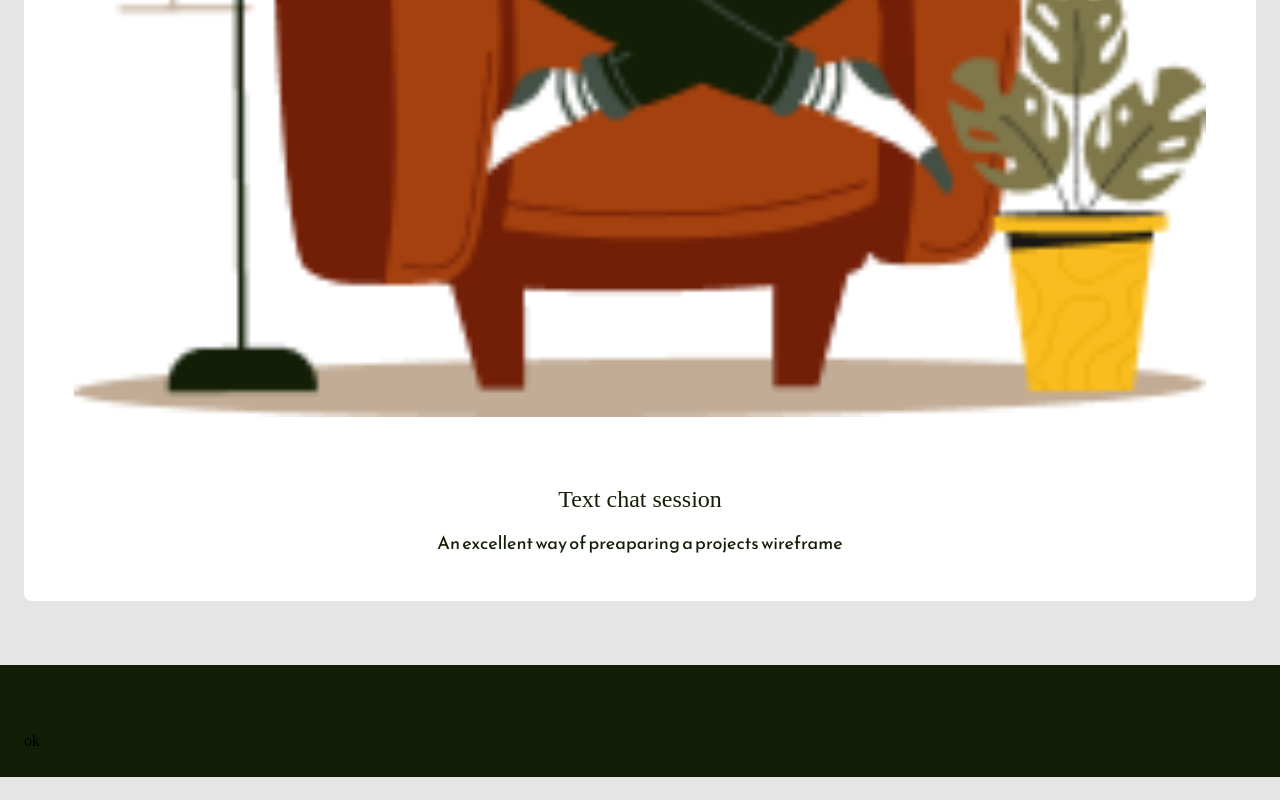
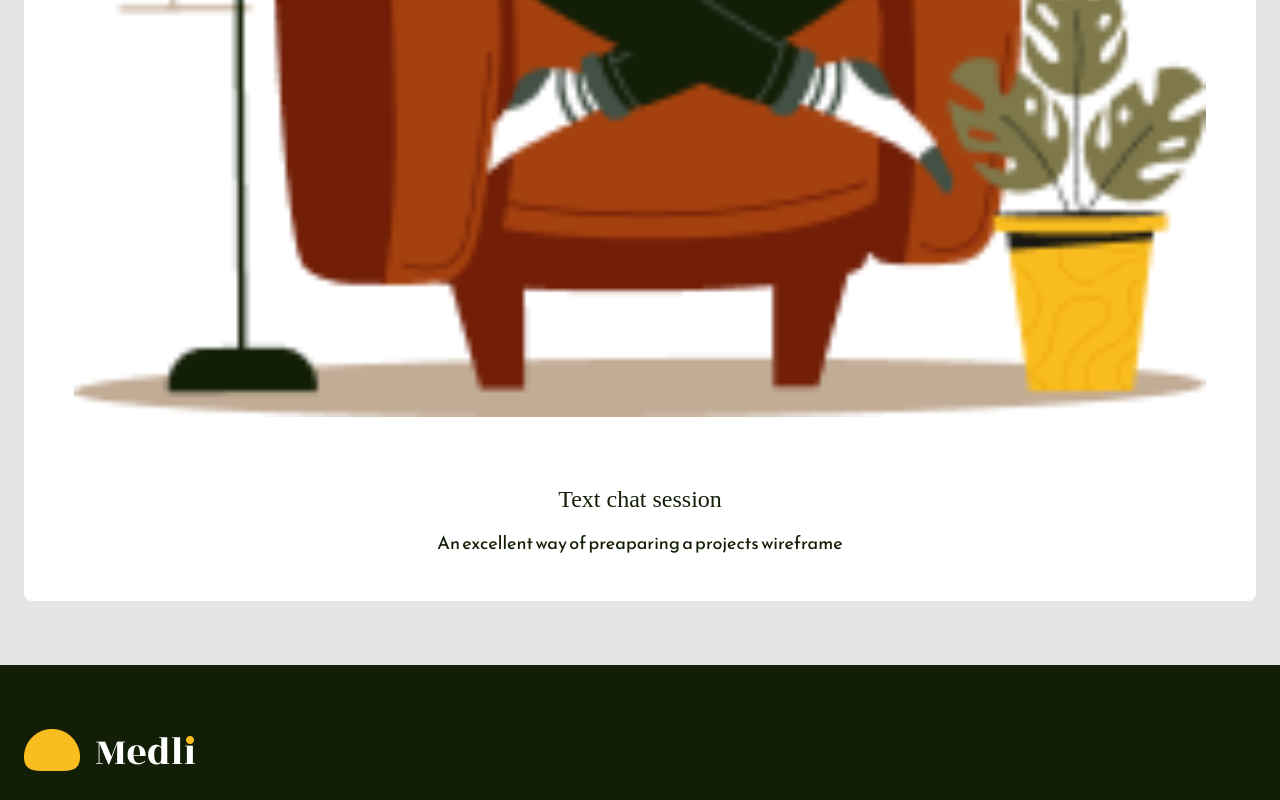
Before and after one commit to Pachciar3/dp-medli, a React (Create React App) app: page / in a window 1280 px wide. Shown: the part 5911-6711 px from the top of the page. Before the commit the page ends 6688 px from the top, so only its background shows below. Built offline with nearby package versions, Linux system fonts and the light colour scheme; a web font is replaced by a local one.

Commit message:
Create basic footer

```diff
--- a/src/App.js
+++ b/src/App.js
@@ -108,7 +108,7 @@ function App() {
         />
         <Tiles data={services} />
       </Section>
-      <Footer>
+      <Footer logoUrl={`${appUrl}/images/logo-white.png`}>
       </Footer>
     </div>
   );
--- a/src/organisms/Footer/Footer.js
+++ b/src/organisms/Footer/Footer.js
@@ -1,11 +1,12 @@
 import React from "react";
 
 import "./Footer.scss";
+import Logo from "../../atoms/Logo/Logo";
 
-function Footer() {
+function Footer({ logoUrl }) {
   return (
     <footer className="o-footer">
-      ok
+      <Logo url={logoUrl} />
     </footer>
   );
 }
--- a/src/organisms/Footer/Footer.scss
+++ b/src/organisms/Footer/Footer.scss
@@ -4,4 +4,5 @@
   padding: 64px 24px 24px;
   position: relative;
   background-color: $primaryTextColor;
+  color: $primaryTextColorOnDark;
 }
```
Also changed, not shown: public/images/logo-white.png (added).
